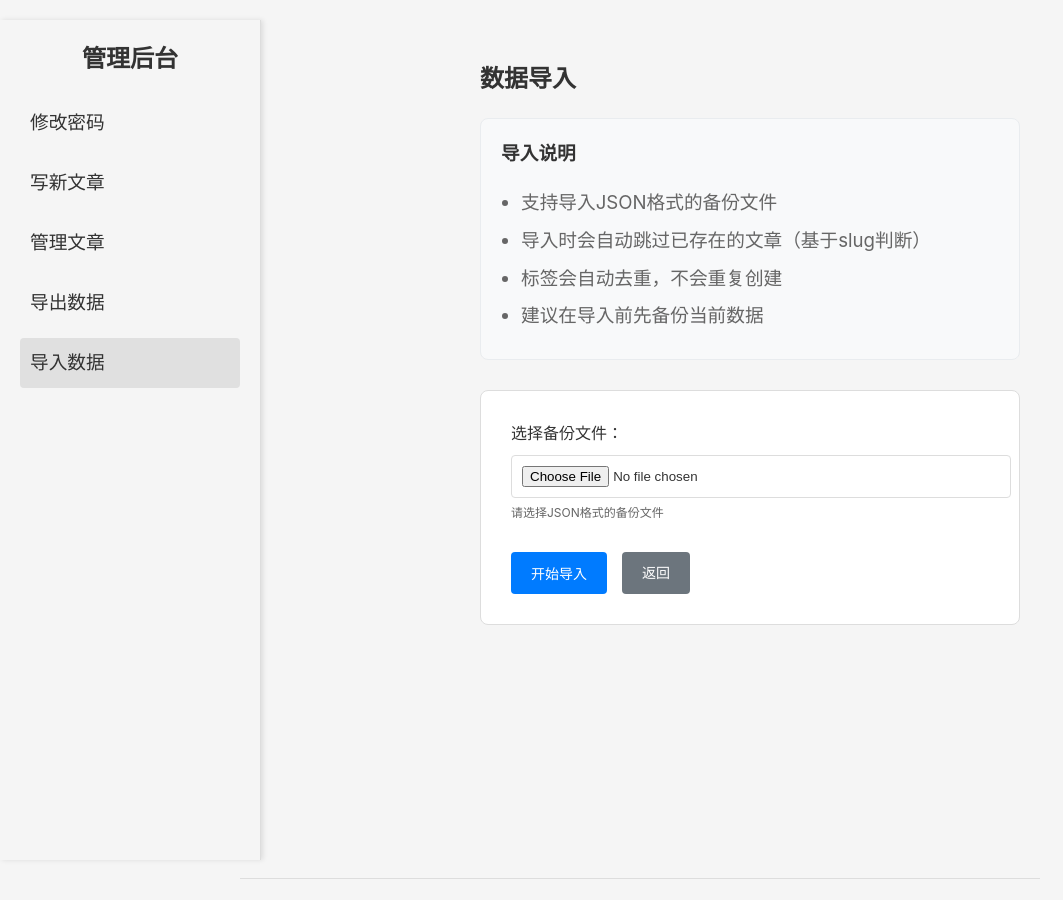
After one commit to urkbio/purecho, a Flask app: page /plog-admin/import in a window 1280 px wide. The commit adds this page. Shown: the top 900 px of the page, without its empty margins (0-1063 px from the left). Run offline with Flask 3, Linux system fonts and the light colour scheme; the visitor is signed in with stand-in values (Sample User, id 1).

Commit message:
add export & import

```diff
--- a/app.py
+++ b/app.py
@@ -1,11 +1,12 @@
 # 标准库
 import os
 import markdown
+import json
 from datetime import datetime
 from functools import wraps
 
 # 第三方库
-from flask import Flask, render_template, request, redirect, url_for, Response, session, flash
+from flask import Flask, render_template, request, redirect, url_for, Response, session, flash, send_file
 from dotenv import load_dotenv
 
 # 本地应用模块
@@ -188,5 +189,147 @@ def tags():
     current_year = datetime.now().year
     return render_template('tags.html', tags=tags, year=current_year)
 
+@app.route('/plog-admin/export')
+@login_required
+def admin_export():
+    """导出所有数据为JSON文件"""
+    try:
+        # 获取所有数据
+        posts = Post.query.all()
+        tags = Tag.query.all()
+
+        # 构建导出数据结构
+        export_data = {
+            'version': '1.0',
+            'exported_at': datetime.now().isoformat(),
+            'posts': [],
+            'tags': []
+        }
+
+        # 导出标签
+        for tag in tags:
+            tag_data = {
+                'id': tag.id,
+                'name': tag.name
+            }
+            export_data['tags'].append(tag_data)
+
+        # 导出文章
+        for post in posts:
+            post_data = {
+                'id': post.id,
+                'title': post.title,
+                'content': post.content,
+                'created_at': post.created_at.isoformat(),
+                'updated_at': post.updated_at.isoformat(),
+                'is_page': post.is_page,
+                'slug': post.slug,
+                'tags': [tag.name for tag in post.tags]
+            }
+            export_data['posts'].append(post_data)
+
+        # 创建临时文件到backups文件夹
+        export_filename = f'plog_backup_{datetime.now().strftime("%Y%m%d_%H%M%S")}.json'
+        export_path = os.path.join(os.getcwd(), 'backups', export_filename)
+
+        with open(export_path, 'w', encoding='utf-8') as f:
+            json.dump(export_data, f, ensure_ascii=False, indent=2)
+
+        flash(f'数据导出成功！文件：{export_filename}')
+        return send_file(export_path, as_attachment=True, download_name=export_filename)
+
+    except Exception as e:
+        flash(f'导出失败：{str(e)}')
+        return redirect(url_for('admin'))
+
+@app.route('/plog-admin/import', methods=['GET', 'POST'])
+@login_required
+def admin_import():
+    """导入JSON数据文件"""
+    if request.method == 'POST':
+        if 'file' not in request.files:
+            flash('请选择要导入的文件')
+            return redirect(request.url)
+
+        file = request.files['file']
+        if file.filename == '':
+            flash('请选择要导入的文件')
+            return redirect(request.url)
+
+        if not file.filename.endswith('.json'):
+            flash('请选择JSON格式的文件')
+            return redirect(request.url)
+
+        try:
+            # 读取JSON文件
+            import_data = json.load(file)
+
+            # 验证数据格式
+            if not isinstance(import_data, dict) or 'posts' not in import_data or 'tags' not in import_data:
+                flash('文件格式错误：缺少必要的数据字段')
+                return redirect(request.url)
+
+            # 开始导入
+            imported_count = 0
+
+            # 导入标签
+            tag_map = {}  # 用于映射旧ID到新ID
+            for tag_data in import_data.get('tags', []):
+                existing_tag = Tag.query.filter_by(name=tag_data['name']).first()
+                if not existing_tag:
+                    new_tag = Tag(name=tag_data['name'])
+                    db.session.add(new_tag)
+                    db.session.flush()  # 获取新ID
+                    tag_map[tag_data['id']] = new_tag.id
+                    imported_count += 1
+                else:
+                    tag_map[tag_data['id']] = existing_tag.id
+
+            # 导入文章
+            for post_data in import_data.get('posts', []):
+                # 检查是否已存在相同slug的文章
+                existing_post = Post.query.filter_by(slug=post_data['slug']).first()
+                if existing_post:
+                    # 如果存在，跳过或更新（这里选择跳过）
+                    continue
+
+                # 创建新文章
+                new_post = Post(
+                    title=post_data['title'],
+                    content=post_data['content'],
+                    is_page=post_data['is_page'],
+                    slug=post_data['slug']
+                )
+
+                # 设置时间
+                try:
+                    new_post.created_at = datetime.fromisoformat(post_data['created_at'])
+                    new_post.updated_at = datetime.fromisoformat(post_data['updated_at'])
+                except:
+                    pass  # 使用默认时间
+
+                # 添加标签
+                for tag_name in post_data.get('tags', []):
+                    tag = Tag.query.filter_by(name=tag_name).first()
+                    if tag:
+                        new_post.tags.append(tag)
+
+                db.session.add(new_post)
+                imported_count += 1
+
+            db.session.commit()
+            flash(f'数据导入成功！共导入 {imported_count} 条记录')
+
+        except json.JSONDecodeError:
+            flash('文件格式错误：不是有效的JSON文件')
+        except Exception as e:
+            db.session.rollback()
+            flash(f'导入失败：{str(e)}')
+
+        return redirect(url_for('admin'))
+
+    current_year = datetime.now().year
+    return render_template('admin_import.html', year=current_year)
+
 if __name__ == '__main__':
     app.run(debug=True)
--- /dev/null
+++ b/cookies.txt
@@ -0,0 +1,5 @@
+# Netscape HTTP Cookie File
+# https://curl.se/docs/http-cookies.html
+# This file was generated by libcurl! Edit at your own risk.
+
+#HttpOnly_localhost	FALSE	/	FALSE	0	session	eyJsb2dnZWRfaW4iOnRydWV9.aHy9_Q.zb17CLw_bVASriyHknEcyfb6eco
--- a/templates/admin_base.html
+++ b/templates/admin_base.html
@@ -106,6 +106,8 @@
                 <li><a href="{{ url_for('admin_password') }}" {% if request.endpoint == 'admin_password' %}class="active"{% endif %}>修改密码</a></li>
                 <li><a href="{{ url_for('admin_write') }}" {% if request.endpoint == 'admin_write' %}class="active"{% endif %}>写新文章</a></li>
                 <li><a href="{{ url_for('admin_posts') }}" {% if request.endpoint == 'admin_posts' %}class="active"{% endif %}>管理文章</a></li>
+                <li><a href="{{ url_for('admin_export') }}" {% if request.endpoint == 'admin_export' %}class="active"{% endif %}>导出数据</a></li>
+                <li><a href="{{ url_for('admin_import') }}" {% if request.endpoint == 'admin_import' %}class="active"{% endif %}>导入数据</a></li>
             </ul>
         </nav>
         <main class="main-content">
--- /dev/null
+++ b/templates/admin_import.html
@@ -0,0 +1,129 @@
+{% extends "admin_base.html" %}
+
+{% block admin_content %}
+<div class="import-container">
+    <h2>数据导入</h2>
+
+    <div class="import-info">
+        <h3>导入说明</h3>
+        <ul>
+            <li>支持导入JSON格式的备份文件</li>
+            <li>导入时会自动跳过已存在的文章（基于slug判断）</li>
+            <li>标签会自动去重，不会重复创建</li>
+            <li>建议在导入前先备份当前数据</li>
+        </ul>
+    </div>
+
+    <div class="import-form">
+        <form method="post" enctype="multipart/form-data">
+            <div class="form-group">
+                <label for="file">选择备份文件：</label>
+                <input type="file" id="file" name="file" accept=".json" required>
+                <small>请选择JSON格式的备份文件</small>
+            </div>
+
+            <div class="form-actions">
+                <button type="submit" class="btn btn-primary">开始导入</button>
+                <a href="{{ url_for('admin') }}" class="btn btn-secondary">返回</a>
+            </div>
+        </form>
+    </div>
+</div>
+
+<style>
+.import-container {
+    max-width: 600px;
+    margin: 0 auto;
+}
+
+.import-info {
+    background: #f8f9fa;
+    border: 1px solid #e9ecef;
+    border-radius: 8px;
+    padding: 20px;
+    margin-bottom: 30px;
+}
+
+.import-info h3 {
+    margin-top: 0;
+    color: #333;
+}
+
+.import-info ul {
+    margin-bottom: 0;
+    padding-left: 20px;
+}
+
+.import-info li {
+    margin-bottom: 8px;
+    color: #666;
+}
+
+.import-form {
+    background: white;
+    border: 1px solid #ddd;
+    border-radius: 8px;
+    padding: 30px;
+}
+
+.form-group {
+    margin-bottom: 20px;
+}
+
+.form-group label {
+    display: block;
+    margin-bottom: 8px;
+    font-weight: 500;
+    color: #333;
+}
+
+.form-group input[type="file"] {
+    width: 100%;
+    padding: 10px;
+    border: 1px solid #ddd;
+    border-radius: 4px;
+    background: white;
+}
+
+.form-group small {
+    display: block;
+    margin-top: 5px;
+    color: #666;
+    font-size: 12px;
+}
+
+.form-actions {
+    display: flex;
+    gap: 15px;
+    margin-top: 30px;
+}
+
+.btn {
+    padding: 10px 20px;
+    border: none;
+    border-radius: 4px;
+    text-decoration: none;
+    font-size: 14px;
+    cursor: pointer;
+    transition: background-color 0.3s;
+}
+
+.btn-primary {
+    background: #007bff;
+    color: white;
+}
+
+.btn-primary:hover {
+    background: #0056b3;
+}
+
+.btn-secondary {
+    background: #6c757d;
+    color: white;
+}
+
+.btn-secondary:hover {
+    background: #545b62;
+}
+</style>
+{% endblock %}
--- a/templates/tags.html
+++ b/templates/tags.html
@@ -12,7 +12,7 @@
                 <div class="tag-item">
                     <a href="{{ url_for('tag', name=tag.name) }}" class="tag-link">
                         <span class="tag-name">{{ tag.name }}</span>
-                        <span class="tag-count">{{ tag.posts|length }}</span>
+                        <span class="tag-count">{{ tag.posts.count() }}</span>
                     </a>
                 </div>
             {% endfor %}
```
Also changed, not shown: BACKUP_README.md (added, +163 -0 lines), backup.py (added, +199 -0 lines), 2 other files.
